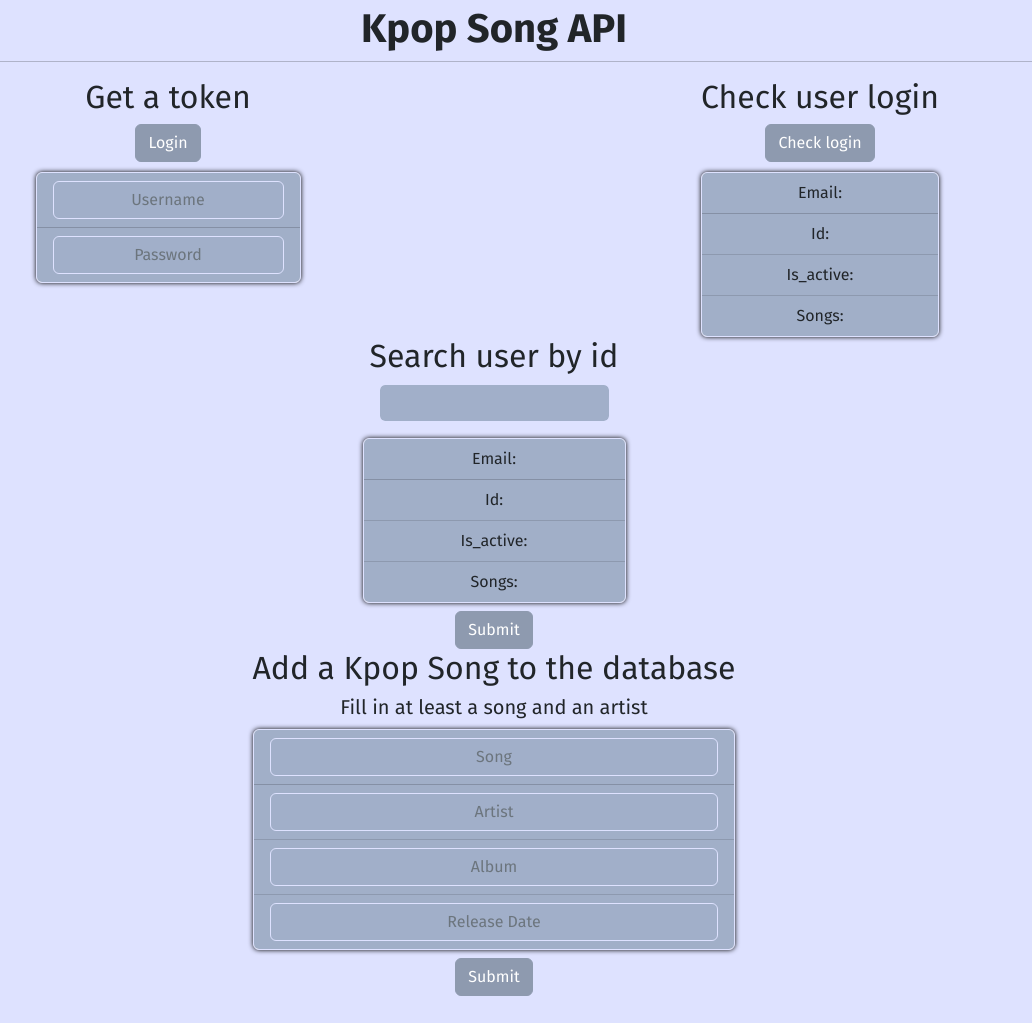
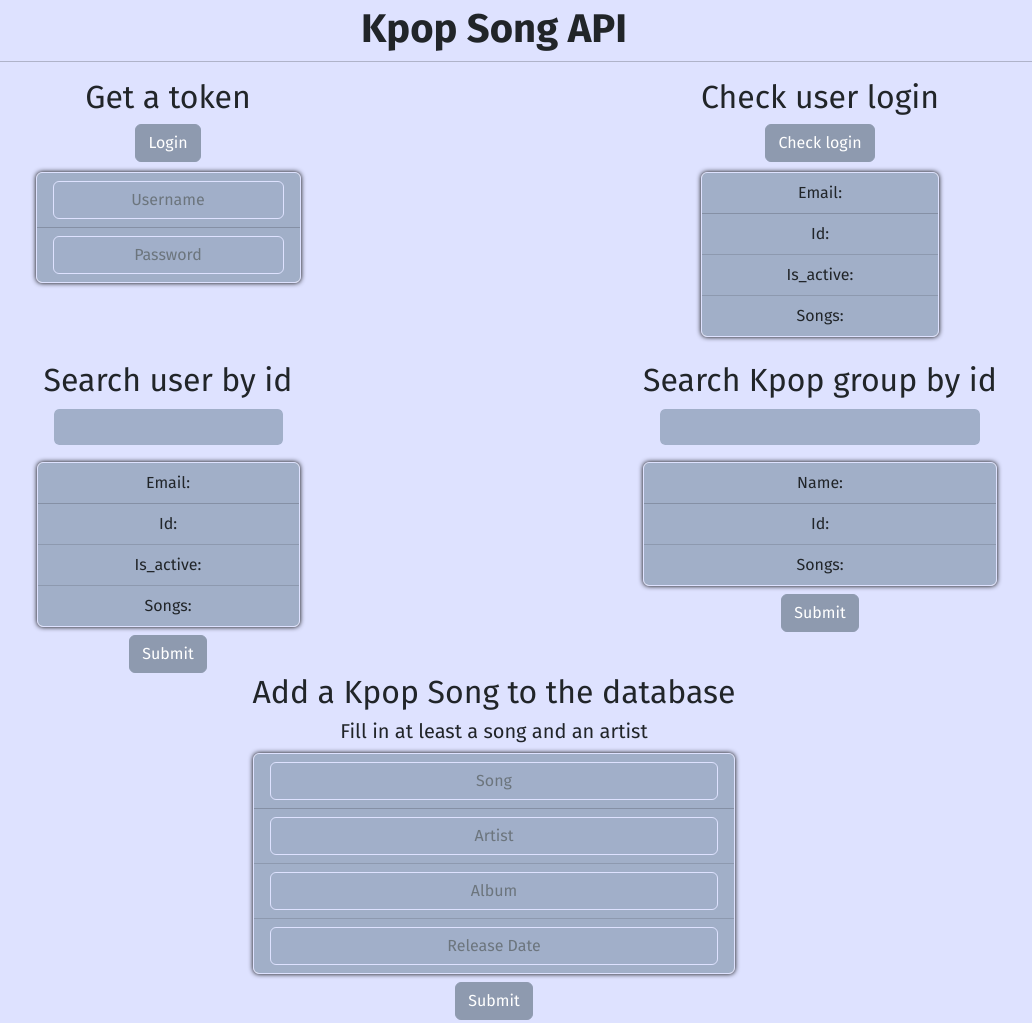
Before and after one commit to sooivervloessem/apidevelopment-eindproject, a plain HTML site: page index.html in a window 1280 px wide. Shown: the whole page, without its empty margins (146-1178 px from the left). Drawn offline with nearby package versions, Linux system fonts and the light colour scheme.

Commit message:
backup 19u

```diff
--- a/index.html
+++ b/index.html
@@ -125,7 +125,7 @@
         </div>
 
 
-        <div class="col-12" id="user_by_id" x-data="{
+        <div class="col-6" id="user_by_id" x-data="{
             responsedata: null,
             id: null,
             requestUserId: null,
@@ -153,14 +153,14 @@
                 }
             }
         }">
-            <div>
+            <div class="mt-4">
                 <h2>Search user by id</h2>
 
                 <div class="mb-3 mx-3">
                     <input x-model="requestUserId" class="form-control" id="idInput" name="id">
                 </div>
 
-                <div class="card">
+                <div class="card no-max-width">
                     <div class="card-header">
                         Email:
                         <div class=" bold" x-text="responsedata.email">Placeholder</div>
@@ -176,6 +176,65 @@
                 </div>
 
                 <button type="submit" class=" mt-2 btn btn-primary" x-on:click="get_user_by_id()">Submit</button>
+
+            </div>
+        </div>
+
+
+        <div class="col-6" id="kpop_group_by_id" x-data="{
+            responsedata: null,
+            id: null,
+            requestKpopId: null,
+            async get_kpop_group_by_id() {
+
+                url = 'http://localhost:8000/kpop_groups/';
+                id = this.requestKpopId;
+                finalUrl = url + id;
+
+                if(sessionStorage.token)
+                {
+                    this.responsedata = await (await fetch(finalUrl,
+                    {
+                        method: 'GET',
+                        headers: {
+                            'Authorization': 'Bearer ' + sessionStorage.token,
+                            'accept': 'application/json',
+                        },
+                    })).json();
+
+                    console.log(this.responsedata);
+                }
+                else{
+                    alert('You are not authorized!');
+                }
+            }
+        }">
+            <div class="mt-4">
+                <h2>Search Kpop group by id</h2>
+
+                <div class="mb-3 mx-3">
+                    <input x-model="requestKpopId" class="form-control" id="idInput" name="id">
+                </div>
+
+                <div class="card no-max-width">
+                    <div class="card-header">
+                        Name:
+                        <div class=" bold" x-text="responsedata.name">Placeholder</div>
+                    </div>
+                    <ul class="list-group list-group-flush">
+                        <li class="list-group-item">Id: <div class=" bold" x-text="responsedata.id">Placeholder</div>
+                        </li>
+                        <li class="list-group-item">Songs: <div class=" bold">
+                                <template x-for="song in responsedata.songs">
+                        <li class="list-group-item" x-text="song.title"></li>
+                        </template>
+                </div>
+                </li>
+
+                </ul>
+            </div>
+
+            <button type="submit" class=" mt-2 btn btn-primary" x-on:click="get_kpop_group_by_id()">Submit</button>
 
         </div>
     </div>
--- a/style.css
+++ b/style.css
@@ -40,6 +40,7 @@ h1 {
 div#token,
 div#user_me,
 div#user_by_id,
+div#kpop_group_by_id,
 div#post_song {
     display: flex;
     justify-content: center;
```
Lines whose indentation alone changed are shown as unchanged.
